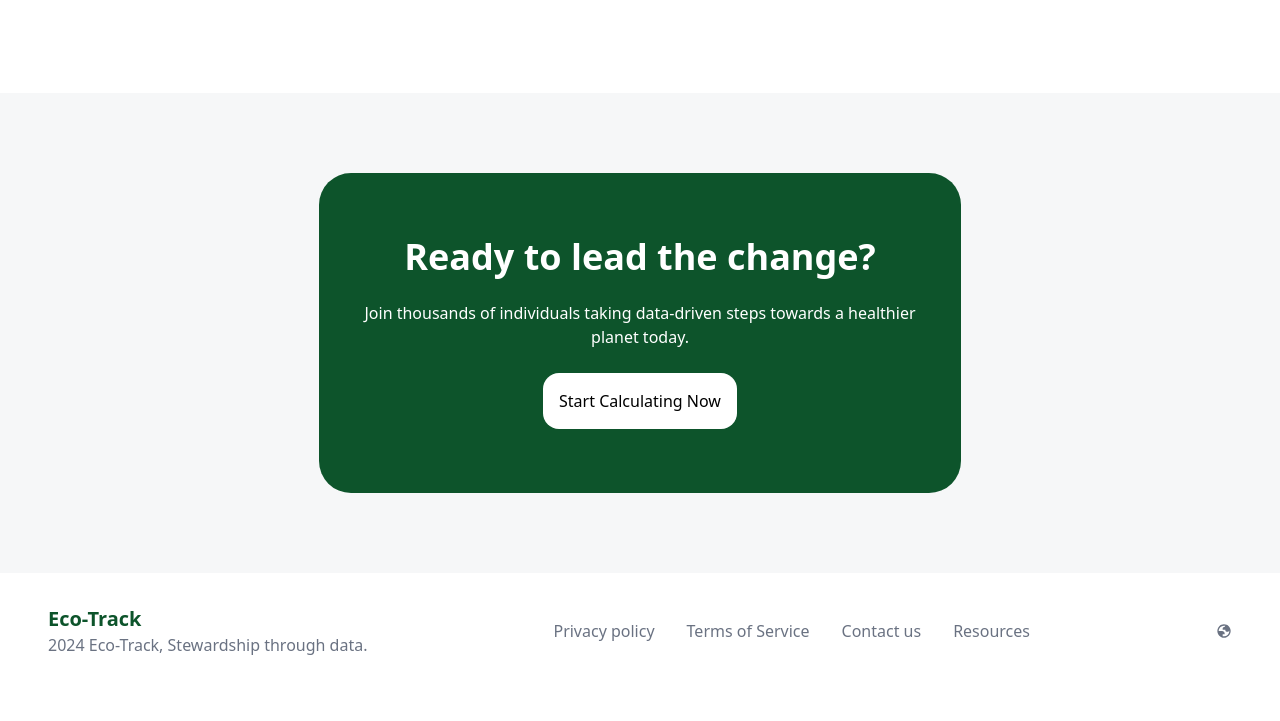
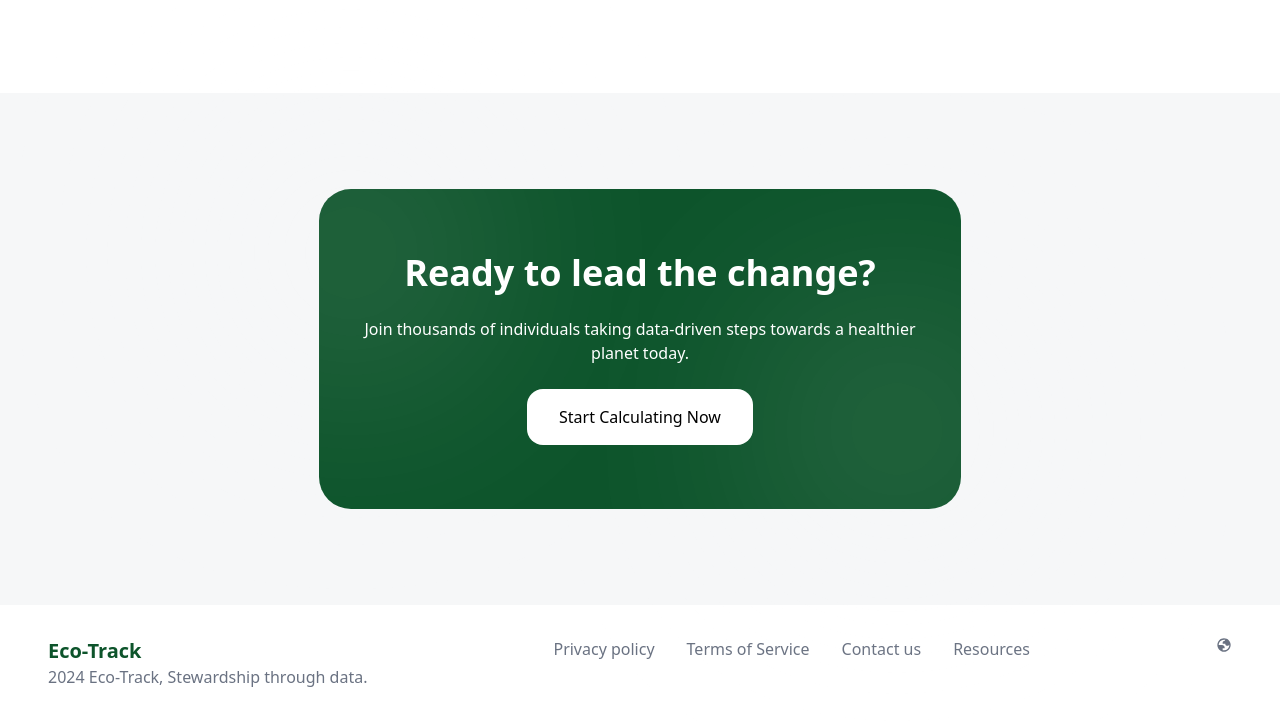
Before and after one commit to Klrfl/eco-track, a website: page public/index.html in a window 1280 px wide. Shown: the part 2706-3427 px from the top of the page. Before the commit the page ends 3395 px from the top, so only its background shows below. Drawn offline with Linux system fonts and the light colour scheme; a web font is replaced by a local one.

Commit message:
fix footer and final cta section

```diff
--- a/public/index.html
+++ b/public/index.html
@@ -317,9 +317,10 @@
       </ul>
     </section>
 
-    <section class="min-h-[60vh] place-items-center bg-gray-300/20">
+    <section class="py-24 place-items-center bg-gray-300/20">
       <div
         class="col-[main] bg-green-900 rounded-4xl text-white text-center py-16 px-12 lg:px-6 flex flex-col items-center gap-6"
+        id="final-cta"
       >
         <h2 class="text-4xl font-bold">Ready to lead the change?</h2>
         <p class="max-w-prose">
@@ -329,7 +330,7 @@
 
         <a
           href="/calculator"
-          class="capitalize text-black p-4 bg-white rounded-2xl"
+          class="capitalize text-black p-4 px-8 bg-white rounded-2xl"
         >
           Start calculating now
         </a>
@@ -338,14 +339,14 @@
 
     <footer class="py-8">
       <div
-        class="col-[main] flex items-center justify-between flex-col lg:flex-row text-gray-500"
+        class="col-[main] flex justify-between flex-col gap-4 lg:flex-row lg:items-center text-gray-500"
       >
         <p>
           <span class="block text-xl font-bold text-green-900">Eco-Track</span>
           2024 Eco-Track, Stewardship through data.
         </p>
 
-        <ul class="flex gap-8">
+        <ul class="flex gap-8 flex-wrap">
           <li><a href="#">Privacy policy</a></li>
           <li><a href="#">Terms of Service</a></li>
           <li><a href="#">Contact us</a></li>
--- a/public/style.css
+++ b/public/style.css
@@ -22,3 +22,32 @@
 #insights {
   background: linear-gradient(to bottom, #ffffffaa, #ffffffee);
 }
+
+#final-cta {
+  position: relative;
+  isolation: isolate;
+}
+
+/* beautiful background circles :3  */
+#final-cta::before,
+#final-cta::after {
+  content: "";
+  position: absolute;
+  z-index: -1;
+
+  width: 12rem;
+  height: 12rem;
+  background: radial-gradient(#ffffff88, #ffffff00);
+  filter: blur(8rem);
+  border-radius: 100%;
+}
+
+#final-cta::before {
+  left: -4rem;
+  top: -2rem;
+}
+
+#final-cta::after {
+  right: -2rem;
+  bottom: -1rem;
+}
```
